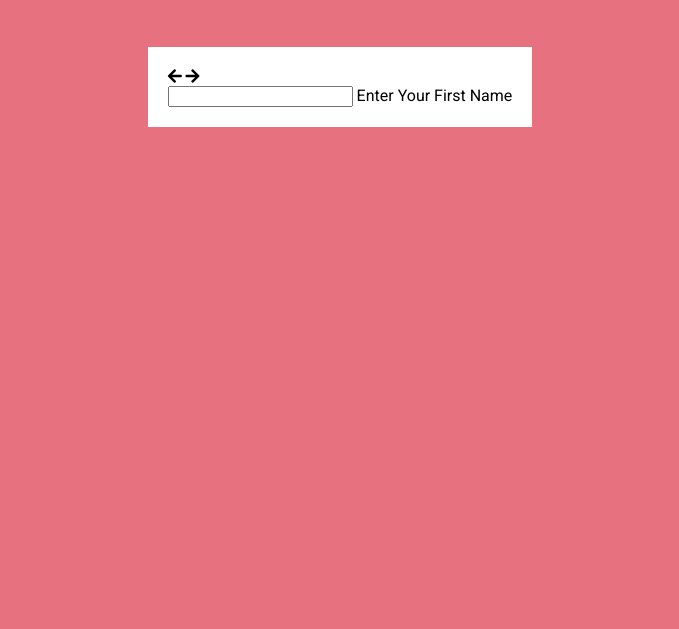
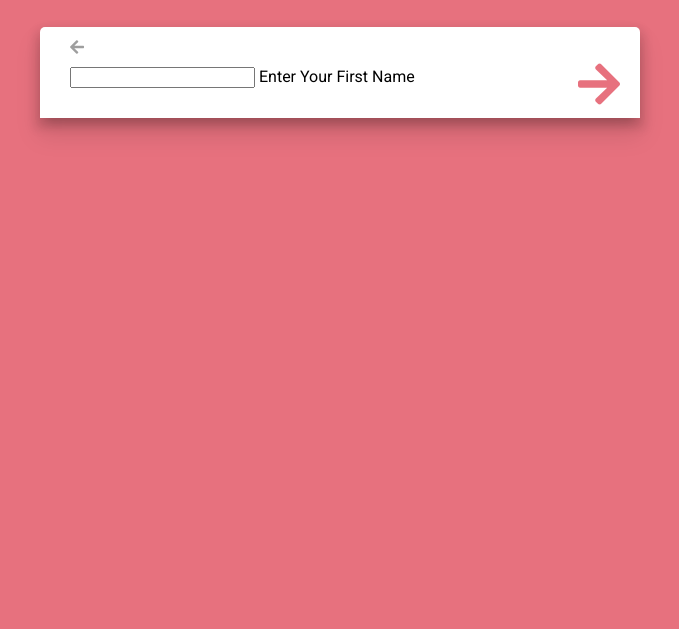
Before and after one commit to mmianchi/Form, a website: page index.html in a window 1280 px wide. Shown: the part 171-800 px from the top of the page, without its empty margins (300-979 px from the left). Drawn offline with Linux system fonts and the light colour scheme.

Commit message:
css, wip

```diff
--- a/index.html
+++ b/index.html
@@ -13,8 +13,8 @@
   <div id="container">
     <h1 class="logo">My Form</h1>
     <div id="form-box">
-      <i id="prev-class" class="fas fa-arrow-left"></i>
-      <i id="next-class" class="fas fa-arrow-right"></i>
+      <i id="prev-btn" class="fas fa-arrow-left"></i>
+      <i id="next-btn" class="fas fa-arrow-right"></i>
        <div id="input-group">
          <input type="text" id="input-feild" required>
          <label id="input-label">Enter Your First Name</label>
--- a/scss/main.scss
+++ b/scss/main.scss
@@ -1,5 +1,7 @@
 @import url('https://fonts.googleapis.com/css?family=Pacifico|Roboto');
 $primary: #e7717e;
+$secondery: lighten($primary, 30%);
+$light: #9e9e9e;
 
 body {
   background: $primary;
@@ -22,6 +24,59 @@ body {
 
 #form-box {
   background: #fff;
-  margin: 20px;
-  padding: 20px;
+  width: 600px;
+  position:relative;
+  border-top-right-radius: 5px;
+  border-top-left-radius: 5px;
+  box-shadow: 0 16px 24px 2px rgba(0, 0, 0, 0.1),
+  0 6px 10px 5px rgba(0, 0, 0, 0.1),
+  0 8px 10px -5px rgba(0, 0, 0, 0.2);
+  transition: transform 0.1s ease-in-out;
+  &:hover {
+
+  }
 }
+
+#form-box.close {
+  width: 0;
+  padding: 0;
+  overflow: hidden;
+  transition: 0.8s ease-in-out;
+  box-shadow: 0 16px 24px 2px rgba(0, 0, 0, 0)
+}
+
+#next-btn {
+  position: absolute;
+  right: 20px;
+  bottom: 10px;
+  font-size: 3rem;
+  color: $primary;
+  float: right;
+  cursor: pointer;
+  z-index: 2;
+    &:hover {
+      color: $secondery;
+    }
+}
+
+#prev-btn {
+  position: absolute;
+  left: 30px;
+  top: 12px;
+  font-size: 1rem;
+  color: $light;
+  float: left;
+  cursor: pointer;
+  z-index: 2;
+
+  &:hover {
+    color: $secondery;
+  }
+}
+
+#input-group {
+  position: relative;
+  padding: 30px 20px 20px 20px;
+  margin: 10px 60px 10px 10px;
+  // opacity: 0;
+}
```
Also changed, not shown: css/main.css.
